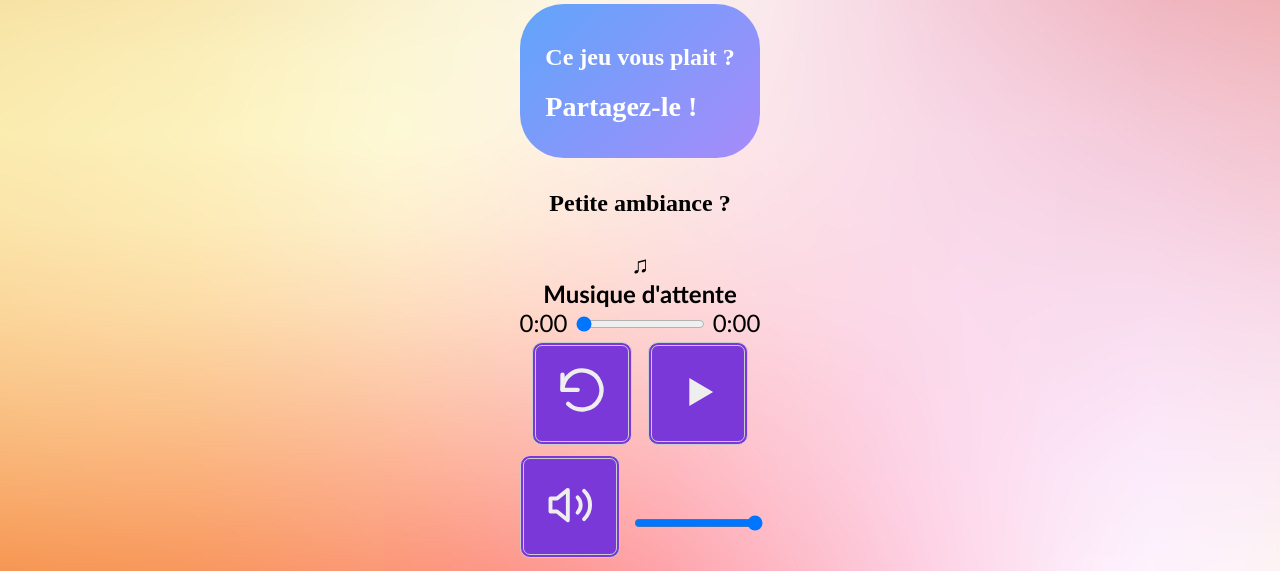
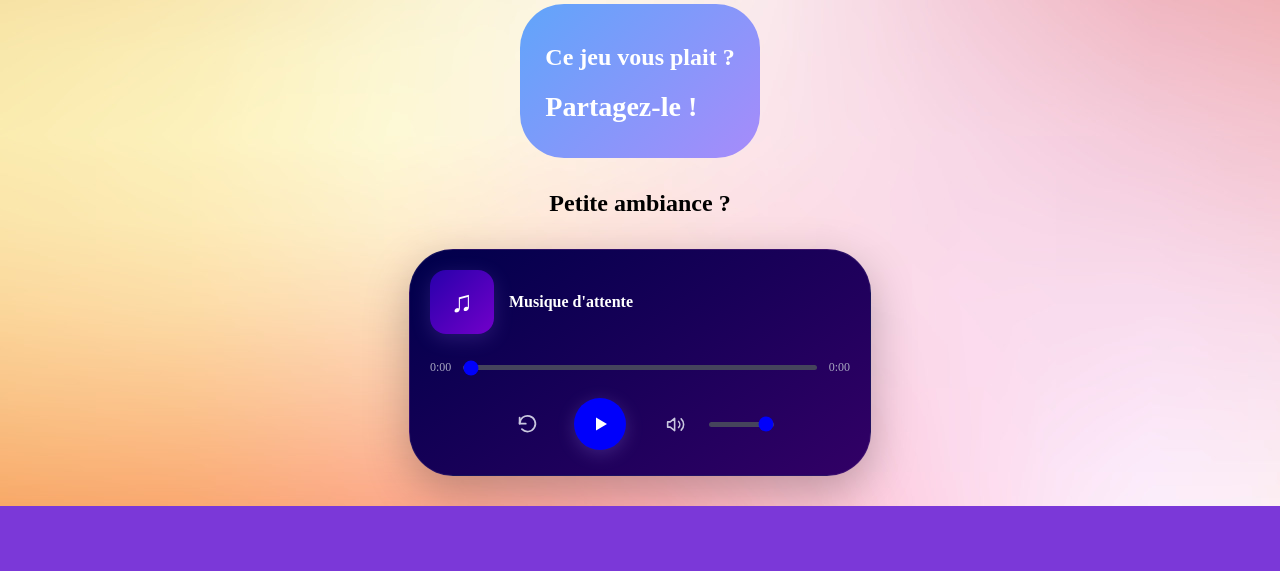
Before and after one commit to tomgammeur/pendugame, a PHP site: page / in a window 1280 px wide. Shown: the part 704-1275 px from the top of the page. After the commit the page ends 1210 px from the top, so only its background shows below. Run offline with PHP 8.4, Linux system fonts and the light colour scheme; some libraries are stand-ins or nearby versions; some web fonts are replaced.

Commit message:
Refactor CSS for music player and controls

```diff
--- a/style.css
+++ b/style.css
@@ -11,14 +11,11 @@
     margin-left: 100%;
     width: 300%;
   }
-
   to {
     margin-left: 0%;
     width: 100%;
   }
 }
-
-
         h1 {
              font-family: "Codec Pro";
 
@@ -31,7 +28,6 @@ h2 {
   font-family: "Codec Pro";
   text-align: left;
   font-size: 100%;
-
 }
         #word {
             font-size: 45px;
@@ -64,7 +60,6 @@ h4 {
 font-family: "Codec Pro";
 color:rgb(0, 0, 0);
 }
-
 .loader {
     border: 4px solid #f3f3f3;
     border-top: 4px solid #3498db;
@@ -92,9 +87,6 @@ color:rgb(0, 0, 0);
     transition: all 0.5s;
     font-family: "Codec Pro";
     font-weight: bold;
-
-
-
 }
 .style:active
 {
@@ -102,9 +94,6 @@ color:rgb(0, 0, 0);
     transition: all 0.5s;
     font-family: "Codec Pro";
     font-weight: bold;
-
-
-
 }
 .hachedeux
     {
@@ -189,7 +178,6 @@ button:hover span:after {
     padding-bottom: 0;
 }
 
-
   key {
     display: inline-block;
     background-color: #ff1117;
@@ -235,13 +223,11 @@ button:hover span:after {
   vertical-align: middle
 }
 
-/* Non solid icons get a stroke */
 .resp-sharing-button__icon {
   stroke: #fff;
   fill: none
 }
 
-/* Solid icons get a fill */
 .resp-sharing-button__icon--solid,
 .resp-sharing-button__icon--solidcircle {
   fill: #fff;
@@ -495,3 +481,178 @@ transition: all 0.5s;
     flex-wrap: wrap;
     gap: 5px;
 }
+    .music-player {
+      width: 100%;
+      font-family: "Codec Pro";
+      max-width: 420px;
+      margin: 30px auto;
+      padding: 20px;
+      border: 1px solid #ffffff12;
+      border-radius: 44px;
+      background: linear-gradient(145deg, #00004b, #320066);
+      color: #fff;
+      box-shadow: 0 15px 45px #00000040;
+    }
+    .track-info {
+      display: flex;
+      align-items: center;
+      gap: 15px;
+      margin-bottom: 26px;
+    }
+
+    .music-cover {
+      width: 64px;
+      height: 64px;
+      flex-shrink: 0;
+      display: flex;
+      align-items: center;
+      justify-content: center;
+      border-radius: 16px;
+      color: white;
+      font-size: 30px;
+      background: linear-gradient(135deg, #2800ab, #7200ca);
+      box-shadow: 0 5px 20px #9d7aff30;
+    }
+
+    .track-text {
+      display: flex;
+      flex-direction: column;
+      gap: 7px;
+      min-width: 0;
+    }
+
+    .track-text strong {
+      font-size: 16px;
+      font-weight: 700;
+      overflow-wrap: anywhere;
+    }
+
+    .track-text span {
+      font-size: 13px;
+      color: #aaa9c2;
+    }
+
+    .timeline {
+      display: flex;
+      align-items: center;
+      gap: 10px;
+      margin-bottom: 18px;
+      color: #aaa9c2;
+      font-size: 12px;
+      font-variant-numeric: tabular-nums;
+    }
+    .timeline input {
+      flex: 1;
+      min-width: 0;
+    }
+    input[type="range"] {
+      appearance: none;
+      -webkit-appearance: none;
+      height: 5px;
+      border-radius: 99px;
+      background: #45445c;
+      cursor: pointer;
+      accent-color: #0000fb;
+    }    ;
+
+    input[type="range"]::-webkit-slider-thumb {
+      appearance: none;
+      -webkit-appearance: none;
+      width: 12px;
+      height: 12px;
+      border-radius: 50%;
+      background: #c4aaff;
+      box-shadow: 0 0 8px #b69aff55;
+    }
+    input[type="range"]::-moz-range-thumb {
+      width: 12px;
+      height: 12px;
+      border: none;
+      border-radius: 50%;
+      background: #c4aaff;
+    }
+    .controls {
+      display: flex;
+      align-items: center;
+      justify-content: center;
+      gap: 18px;
+    }
+    .icon-btn {
+      width: 36px;
+      height: 36px;
+      padding: 0;
+      border: none;
+      display: flex;
+      align-items: center;
+      justify-content: center;
+      flex-shrink: 0;
+      background: transparent;
+      color: #c9c7df;
+      cursor: pointer;
+      border-radius: 50%;
+      transition: color .2s, background .2s;
+    }
+    .icon-btn:hover {
+      color: white;
+      background: #ffffff12;
+    }
+    .icon-btn svg {
+      display: block;
+      width: 21px;
+      height: 21px;
+    }
+    .play-btn {
+      width: 52px;
+      height: 52px;
+      padding: 0;
+      border: none;
+      border-radius: 99px;
+      display: flex;
+      align-items: center;
+      justify-content: center;
+      flex-shrink: 0;
+      background: #0000fb;
+      color: #ffffff;
+      cursor: pointer;
+      box-shadow: 0 4px 18px #b69aff35;
+      transition: transform .2s, background .2s;
+    }
+    .play-btn:hover {
+      transform: scale(1.08);
+    background-color: #5800fb;
+    }
+        .play-btn:active {
+      transform: scale(0.94);
+    background-color: #9054ff;
+    }
+    .play-btn:focus-visible,
+    .icon-btn:focus-visible {
+      outline: 2px solid white;
+      outline-offset: 4px;
+    }
+    .play-icon {
+      display: block;
+      width: 24px;
+      height: 24px;
+      flex: none;
+    }
+    .volume-control {
+      display: flex;
+      align-items: center;
+      gap: 8px;
+      margin-left: 4px;
+    }
+    #volume {
+      width: 65px;
+    }
+    @media (max-width: 380px) {
+      .music-player {
+        padding: 18px;
+      }
+      .controls {
+        gap: 12px;
+      }
+      #volume {
+        width: 48px;
+      }
+    }
```
